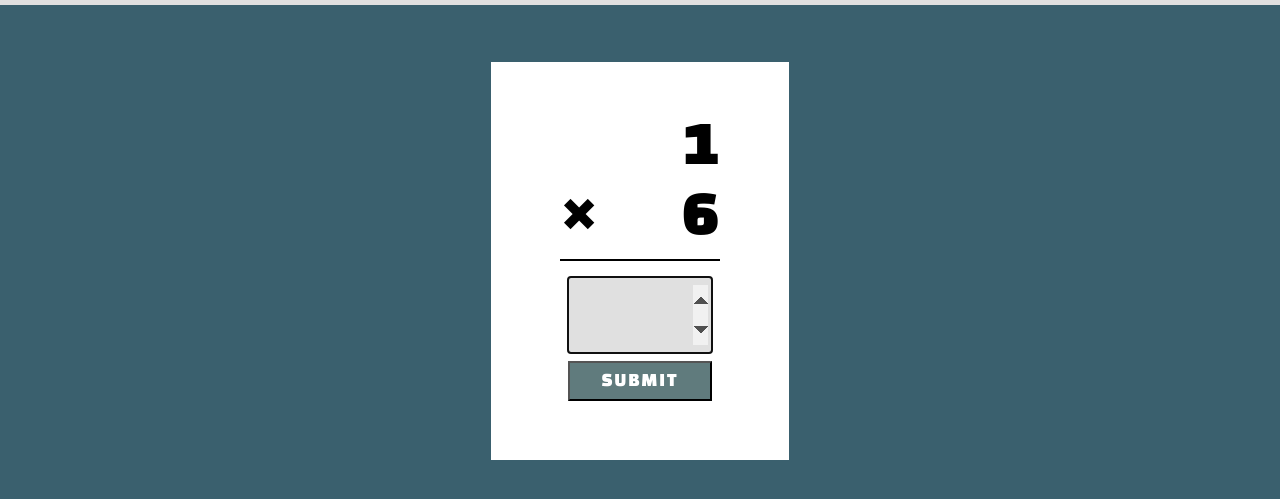
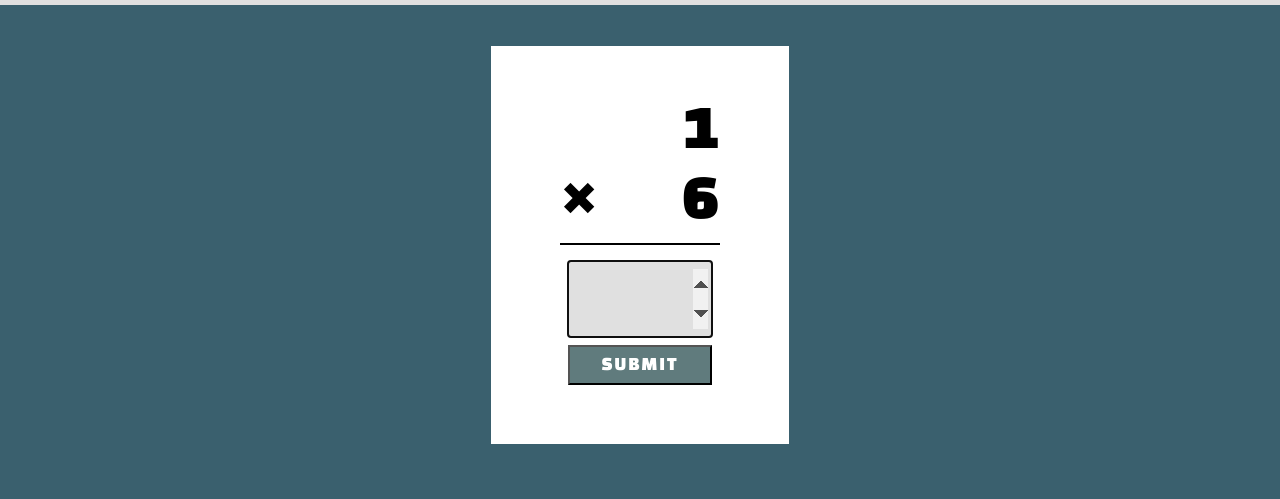
Before and after one commit to brodieaustin/multiplication, a plain HTML site: page index.html in a window 1280 px wide. Shown: the part 51-550 px from the top of the page. Drawn offline with Linux system fonts and the light colour scheme.

Commit message:
fixing height

```diff
--- a/styles.css
+++ b/styles.css
@@ -51,8 +51,8 @@ main{
 .card-container{
   position: relative;
   width: 90%;
-  height: 90%;
-  margin: 5rem auto 0;
+  height: 80%;
+  margin: 4rem auto 0;
   border: 1px dotted #3A606E;
   perspective: 800px;
 }
```
